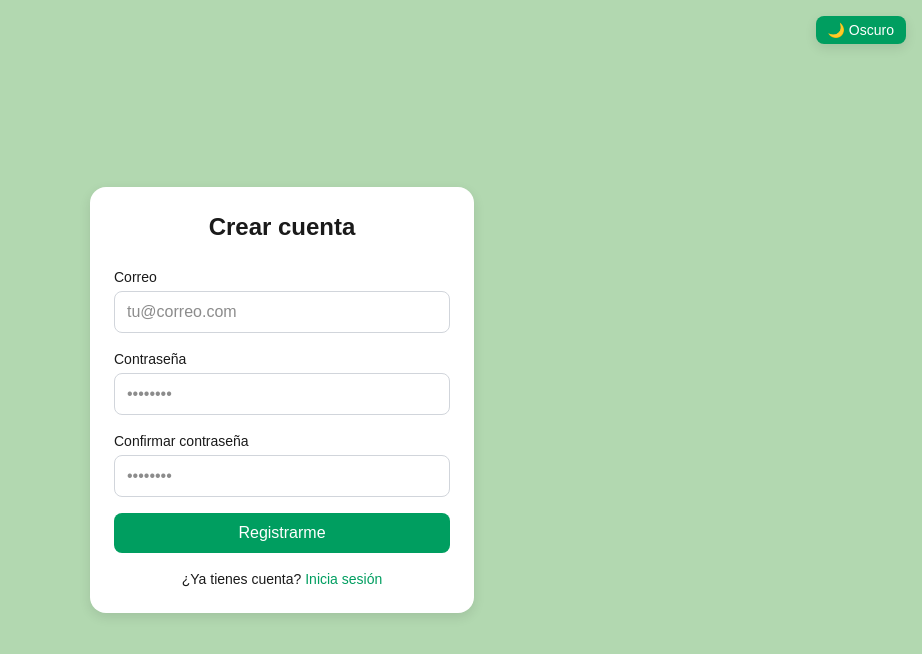
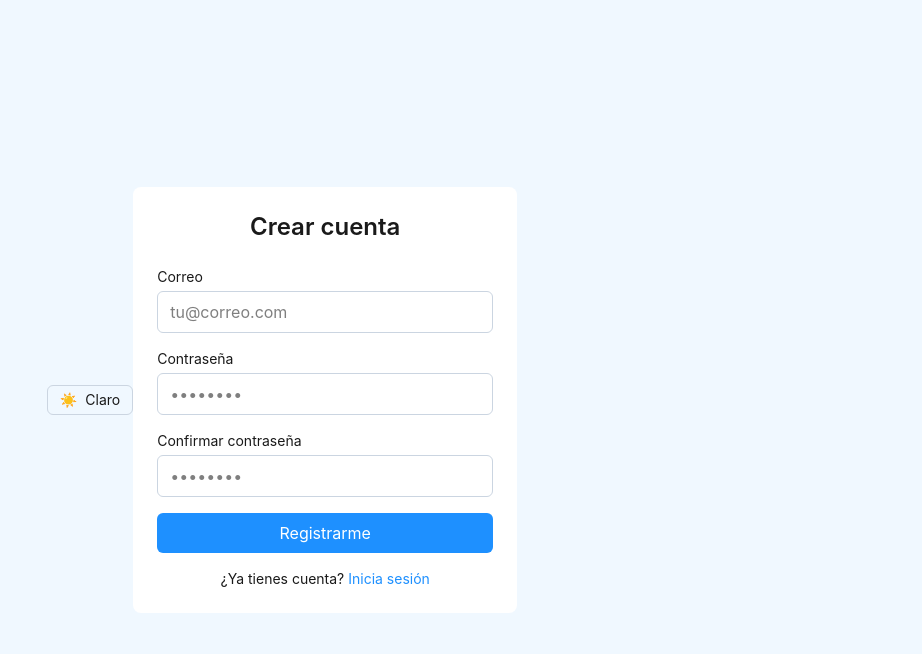
Before and after one commit to Frxnciscx20/SoloFarmaciasMvp, a Next.js app: page /registro in a window 1280 px wide. Shown: the top 654 px of the page, without its empty margins (358-1280 px from the left). Built offline with nearby package versions, Linux system fonts and the light colour scheme; no server answers.

Commit message:
Refactorizacion del diseño cambio de colores etc

```diff
--- a/src/components/Filtros.tsx
+++ b/src/components/Filtros.tsx
@@ -5,29 +5,31 @@ type Props = {
   setFarmacia: (value: string) => void
 }
 
-export default function Filtros({ busqueda, setBusqueda, farmacia, setFarmacia }: Props) {
+export default function Filtros({
+  busqueda,
+  setBusqueda,
+  farmacia,
+  setFarmacia
+}: Props) {
   return (
-    <div className="mb-6 grid gap-4 md:grid-cols-2">
-      {/* Campo de búsqueda */}
+    <div className="flex flex-col md:flex-row justify-center items-center gap-3 mt-4 mb-8 px-4">
+      {/* Contenedor visual moderno */}
+      <div className="flex w-full md:w-3/4 lg:w-2/3 bg-secondary/60 backdrop-blur-sm border border-border rounded-lg shadow-sm p-2 md:p-3 gap-2 transition-colors">
+
+        {/* Input de búsqueda */}
         <input
           type="text"
-        placeholder="Buscar medicamento..."
+          placeholder="🔍 Buscar medicamento..."
           value={busqueda}
           onChange={(e) => setBusqueda(e.target.value)}
-        className="border border-border bg-white text-gray-800
-                   dark:bg-[var(--secondary)] dark:text-gray-100
-                   p-2 rounded-md w-full shadow-sm
-                   focus:outline-none focus:ring-2 focus:ring-primary"
+          className="flex-1 bg-transparent text-foreground placeholder-gray-500 border-none outline-none px-3 py-2 rounded-md focus:ring-2 focus:ring-primary"
         />
 
-      {/* Selector de farmacia */}
+        {/* Select farmacia */}
         <select
           value={farmacia}
           onChange={(e) => setFarmacia(e.target.value)}
-        className="border border-border bg-white text-gray-800
-                   dark:bg-[var(--secondary)] dark:text-gray-100
-                   p-2 rounded-md w-full shadow-sm
-                   focus:outline-none focus:ring-2 focus:ring-primary"
+          className="min-w-[160px] md:min-w-[200px] bg-secondary text-foreground border border-border rounded-md px-3 py-2 shadow-sm hover:border-primary focus:outline-none focus:ring-2 focus:ring-primary transition"
         >
           <option value="">Todas las farmacias</option>
           <option value="Ahumada">Ahumada</option>
@@ -35,5 +37,6 @@ export default function Filtros({ busqueda, setBusqueda, farmacia, setFarmacia }
           <option value="Cruz Verde">Cruz Verde</option>
         </select>
       </div>
+    </div>
   )
 }
--- a/src/components/ProductoCard.tsx
+++ b/src/components/ProductoCard.tsx
@@ -22,47 +22,81 @@ export default function ProductoCard({
   imagen_url,
   id_medicamento
 }: Props) {
+  const ahorro = precio_normal - precio
+  const hayOferta = ahorro > 0
+
   return (
-    <div className="bg-white rounded-xl shadow hover:shadow-xl transition p-4">
-      <Link href={link} className="block">
-        <div className="w-full h-40 relative mb-2 overflow-hidden rounded">
+    <div
+      className="bg-secondary/70 backdrop-blur-sm border border-border
+                 rounded-2xl shadow-sm hover:shadow-[0_10px_25px_rgba(0,0,0,0.25)] hover:border-primary/60
+                 transition-all duration-300 p-4 flex flex-col justify-between
+                 transform hover:-translate-y-2 hover:scale-[1.02]"
+    >
+      {/* 🖼 Imagen y nombre */}
+      <Link href={link} className="block group">
+        <div className="w-full h-40 relative mb-3 overflow-hidden rounded-lg bg-secondary/80 flex items-center justify-center">
           {imagen_url ? (
             <Image
               src={imagen_url}
               alt={nombre}
               fill
               sizes="100%"
-              className="object-contain"
+              className="object-contain group-hover:scale-105 transition-transform duration-300"
               loading="lazy"
             />
           ) : (
-            <div className="flex items-center justify-center h-full text-gray-400 text-sm">
+            <div className="flex items-center justify-center h-full text-foreground/60 text-sm">
               Sin imagen
             </div>
           )}
         </div>
-        <h2 className="text-lg font-bold text-red-600 mb-1 hover:underline">{nombre}</h2>
+        <h2
+          className="text-base sm:text-lg font-semibold text-primary
+                     group-hover:text-[var(--primary-hover)] transition-colors"
+        >
+          {nombre}
+        </h2>
       </Link>
 
-      <p className="text-sm text-gray-500">Farmacia: {farmacia}</p>
-      <p className="text-green-600 font-semibold">💲 Precio Oferta: ${precio}</p>
-      <p className="text-sm text-gray-500 line-through">Precio Normal: ${precio_normal}</p>
+      {/* 🏪 Detalle del producto */}
+      <div className="mt-2 flex-1">
+        <p className="text-sm text-foreground/70 mb-1">
+          🏥 <strong>{farmacia}</strong>
+        </p>
 
+        <p className="text-green-600 font-semibold text-sm sm:text-base">
+          💲 Precio Oferta: ${precio.toLocaleString('es-CL')}
+        </p>
+
+        <p className="text-sm text-foreground/60 line-through">
+          Precio Normal: ${precio_normal.toLocaleString('es-CL')}
+        </p>
+
+        {hayOferta && (
+          <p className="text-xs text-blue-500 mt-1">
+            🔻 Ahorro de ${ahorro.toLocaleString('es-CL')}
+          </p>
+        )}
+      </div>
+
+      {/* 🔗 Enlaces */}
+      <div className="mt-3 space-y-1">
         <a
           href={url}
           target="_blank"
           rel="noopener noreferrer"
-        className="text-sm text-blue-600 hover:underline mt-2 inline-block"
+          className="text-sm text-primary hover:text-[var(--primary-hover)] hover:underline transition"
         >
           Ver producto en farmacia
         </a>
 
         <Link
           href={`/historial/${id_medicamento}`}
-        className="text-sm text-red-500 hover:underline mt-2 block"
+          className="text-sm text-blue-400 hover:text-blue-300 hover:underline flex items-center gap-1 transition"
         >
           📈 Ver historial de precios
         </Link>
       </div>
+    </div>
   )
 }
--- a/src/components/ThemeToggle.tsx
+++ b/src/components/ThemeToggle.tsx
@@ -4,27 +4,42 @@ import { useEffect, useState } from 'react'
 export default function ThemeToggle() {
   const [theme, setTheme] = useState<'light' | 'dark'>('light')
 
+  // 🧠 Detectar tema del sistema o guardado en localStorage
   useEffect(() => {
-    // Cargar el tema guardado o por defecto "light"
-    const saved = localStorage.getItem('theme') as 'light' | 'dark' | null
-    const initialTheme = saved || 'light'
-    setTheme(initialTheme)
-    document.documentElement.dataset.theme = initialTheme
+    const savedTheme = localStorage.getItem('theme') as 'light' | 'dark' | null
+    if (savedTheme) {
+      setTheme(savedTheme)
+      document.documentElement.classList.toggle('dark', savedTheme === 'dark')
+    } else {
+      const systemDark = window.matchMedia('(prefers-color-scheme: dark)').matches
+      setTheme(systemDark ? 'dark' : 'light')
+      document.documentElement.classList.toggle('dark', systemDark)
+    }
   }, [])
 
-  const toggle = () => {
+  // 🎚 Cambiar tema
+  const toggleTheme = () => {
     const newTheme = theme === 'light' ? 'dark' : 'light'
     setTheme(newTheme)
-    document.documentElement.dataset.theme = newTheme
+    document.documentElement.classList.toggle('dark', newTheme === 'dark')
     localStorage.setItem('theme', newTheme)
   }
 
   return (
     <button
-      onClick={toggle}
-      className="absolute top-4 right-4 bg-primary text-white px-3 py-1 rounded-md text-sm shadow-card hover:bg-[var(--color-primary-hover)] transition"
+      onClick={toggleTheme}
+      className="flex items-center gap-2 px-3 py-1 rounded-md border border-border hover:bg-accent transition text-sm"
+      title="Cambiar tema"
     >
-      {theme === 'light' ? '🌙 Oscuro' : '☀️ Claro'}
+      {theme === 'light' ? (
+        <>
+          ☀️ <span className="hidden sm:inline">Claro</span>
+        </>
+      ) : (
+        <>
+          🌙 <span className="hidden sm:inline">Oscuro</span>
+        </>
+      )}
     </button>
   )
 }
--- a/src/pages/login.tsx
+++ b/src/pages/login.tsx
@@ -10,6 +10,8 @@ export default function LoginPage() {
   const [password, setPassword] = useState('')
   const [loading, setLoading] = useState(false)
   const [error, setError] = useState<string | null>(null)
+
+  let email2 = ""
 
   const handleLogin = async (e: React.FormEvent) => {
     e.preventDefault()
--- a/src/styles/globals.css
+++ b/src/styles/globals.css
@@ -1,90 +1,53 @@
 @import "tailwindcss";
 
-/* 🎨 Paleta de colores base */
 :root {
-  --background: #B2D8B0; /* color base del fondo */
-  --foreground: #1a1a1a; /* color del texto principal */
-  --primary: #009e60; /* verde fuerte para botones o enlaces */
-  --secondary: #ffffff; /* fondo de tarjetas, formularios, etc. */
-  --border: #d1d5db; /* gris suave para bordes */
-  --input-text: #000000; /* color del texto dentro de inputs */
+  /* 🎨 Paleta principal - Modo claro */
+  --background: #f0f8ff;         /* azul cielo muy suave */
+  --foreground: #1a1a1a;         /* texto principal oscuro */
+  --primary: #1e90ff;            /* azul brillante principal */
+  --primary-hover: #187bcd;      /* azul más oscuro al pasar el mouse */
+  --secondary: #ffffff;          /* fondos de tarjetas y formularios */
+  --border: #cbd5e1;             /* bordes suaves */
+  --accent: #e0f2fe;             /* detalles decorativos suaves */
 }
 
-/* 🌙 Modo oscuro opcional */
 @media (prefers-color-scheme: dark) {
   :root {
-    --background: #0a0a0a;
-    --foreground: #ededed;
-    --secondary: #1e1e1e;
-    --border: #333;
-    --primary: #66bb6a; /* verde más suave para dark mode */
-  }
+  --background: #f0f8ff;
+  --foreground: #1a1a1a;
+  --primary: #1e90ff;
+  --primary-hover: #187bcd;
+  --secondary: #ffffff;
+  --border: #cbd5e1;
+  --accent: #e0f2fe;
 }
 
-/* 🎯 Definiciones globales de Tailwind v4 */
+.dark {
+  --background: #0d1117;
+  --foreground: #e6edf3;
+  --primary: #58a6ff;
+  --primary-hover: #1f6feb;
+  --secondary: #161b22;
+  --border: #30363d;
+  --accent: #1e3a8a;
+}
+}
+
+/* Tailwind "inline theme" para que tus clases lo usen */
 @theme inline {
-  /* Colores */
   --color-background: var(--background);
   --color-foreground: var(--foreground);
   --color-primary: var(--primary);
-
+  --color-primary-hover: var(--primary-hover);
   --color-secondary: var(--secondary);
   --color-border: var(--border);
-
-  /* Fuentes */
+  --color-accent: var(--accent);
   --font-sans: var(--font-geist-sans);
-  --font-mono: var(--font-geist-mono);
-
-  /* Extras */
-  --radius-md: 0.5rem;
-  --radius-lg: 1rem;
-  --shadow-card: 0 4px 12px rgba(0, 0, 0, 0.1);
 }
 
-/* 🧩 Estilos base */
 body {
-  background: var(--background);
+  background-color: var(--background);
   color: var(--foreground);
-  font-family: Arial, Helvetica, sans-serif;
-  transition: background 0.3s ease, color 0.3s ease;
+  font-family: 'Inter', system-ui, sans-serif;
+  transition: background-color 0.3s ease, color 0.3s ease;
 }
-
-/* 💬 Inputs */
-input {
-  color: var(--input-text);
-  border-color: var(--border);
-}
-
-/* 🪶 Formularios y tarjetas */
-form {
-  background: var(--secondary);
-}
-
-[data-theme='dark'] {
-  --background: #0a0a0a;
-  --foreground: #ededed;
-  --secondary: #1e1e1e;
-  --border: #333;
-  --primary: #66bb6a;
-}
-
-[data-theme='light'] {
-  --background: #B2D8B0;
-  --foreground: #1a1a1a;
-  --secondary: #ffffff;
-  --border: #d1d5db;
-  --primary: #009e60;
-}
-
-/* 🔧 Forzar texto legible en inputs y selects */
-input, select, textarea {
-  color: #1a1a1a; /* gris oscuro legible */
-  background-color: #ffffff; /* fondo blanco */
-}
-
-[data-theme='dark'] input,
-[data-theme='dark'] select,
-[data-theme='dark'] textarea {
-  color: #f1f1f1; /* texto claro */
-  background-color: var(--secondary);
-}
```
Also changed, not shown: src/components/Navbar.tsx (+32 -47 lines). Lines whose indentation alone changed are shown as unchanged.
